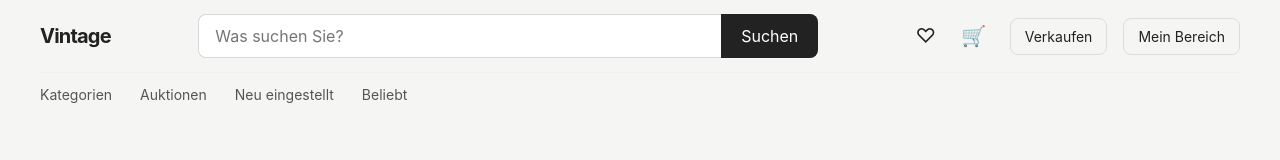
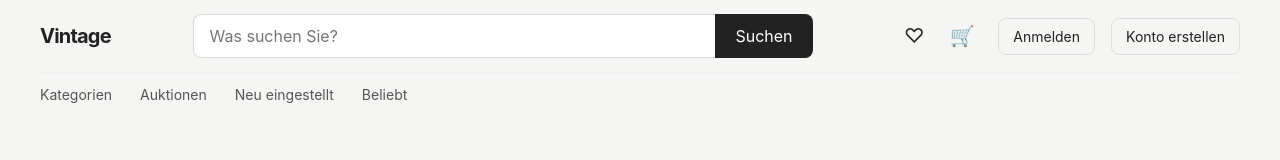
Before and after one commit to Yurijfedor/vintage-marketplace, a React (Vite) app in the folder frontend/: page / in a window 1280 px wide. Shown: the top 160 px of the page. Built offline with nearby package versions, Linux system fonts and the light colour scheme.

Commit message:
feat: add authenticated header state

```diff
--- a/frontend/src/components/Header.tsx
+++ b/frontend/src/components/Header.tsx
@@ -1,14 +1,20 @@
 import { useState } from "react";
 import type { SubmitEvent } from "react";
-import { Link, useNavigate } from "react-router-dom";
+import { Link, useLocation, useNavigate } from "react-router-dom";
+
 import { useFavorites } from "../features/favorites/useFavorites";
 import { useCart } from "../features/cart/useCart";
+import { useAuth } from "../features/auth/useAuth";
 
 function Header() {
   const [searchTerm, setSearchTerm] = useState("");
+
   const navigate = useNavigate();
+  const location = useLocation();
+
   const { favoriteProductIds } = useFavorites();
   const { cartItems } = useCart();
+  const { user, isAuthenticated, logout } = useAuth();
 
   const cartItemsCount = cartItems.reduce(
     (total, item) => total + item.quantity,
@@ -25,6 +31,12 @@ function Header() {
     }
 
     navigate(`/search?q=${encodeURIComponent(query)}`);
+  }
+
+  function handleLogout() {
+    logout();
+
+    navigate("/", { replace: true });
   }
 
   return (
@@ -69,18 +81,47 @@ function Header() {
             aria-label={`Warenkorb (${cartItemsCount})`}
           >
             🛒
+
             {cartItemsCount > 0 && (
-              <span className="header-action__count">{cartItemsCount}</span>
+              <span className="header-action__count">
+                {cartItemsCount}
+              </span>
             )}
           </Link>
 
-          <Link to="/seller/listings" className="header-login">
-            Verkaufen
-          </Link>
+          {isAuthenticated ? (
+            <>
+              <Link to="/seller/listings" className="header-login">
+                Verkaufen
+              </Link>
 
-          <Link to="/account" className="header-login">
-            Mein Bereich
-          </Link>
+              <Link to="/account" className="header-login">
+                {user?.name || "Mein Bereich"}
+              </Link>
+
+              <button
+                type="button"
+                className="header-login"
+                onClick={handleLogout}
+              >
+                Abmelden
+              </button>
+            </>
+          ) : (
+            <>
+              <Link
+                to="/login"
+                state={{ from: location.pathname }}
+                className="header-login"
+              >
+                Anmelden
+              </Link>
+
+              <Link to="/register" className="header-login">
+                Konto erstellen
+              </Link>
+            </>
+          )}
         </div>
       </div>
 
```
